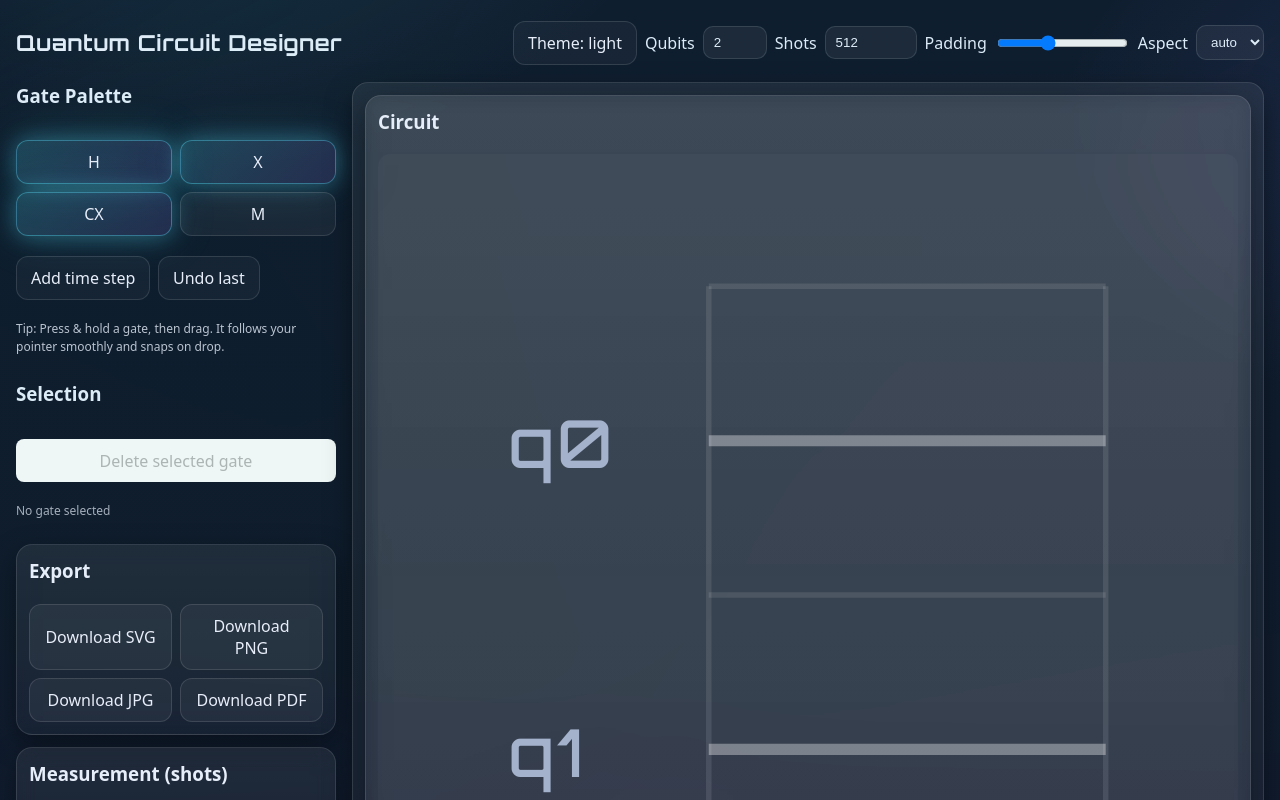
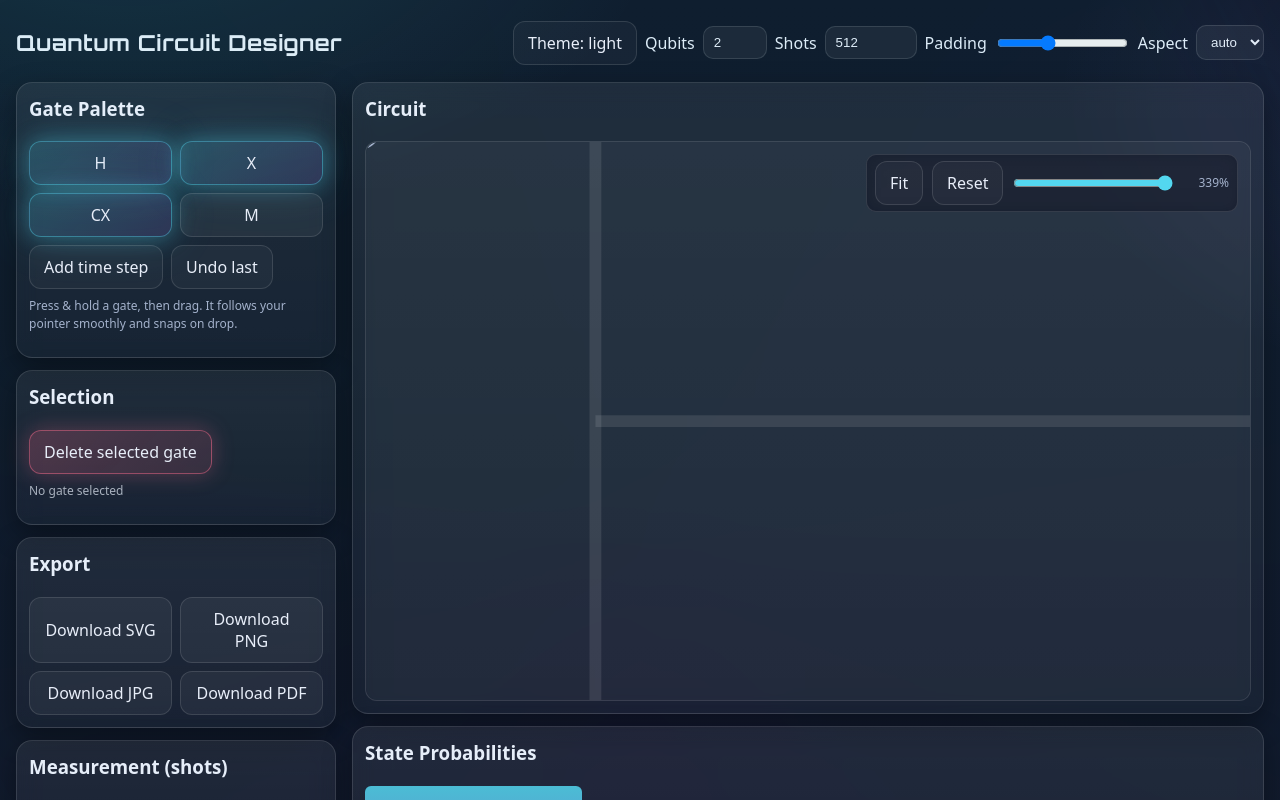
Before and after one commit to marlomb/quantum-circuit-starter, a React (Vite) app: page / in a window 1280 px wide. Shown: the top 800 px of the page. Built offline with nearby package versions, Linux system fonts and the light colour scheme.

Commit message:
style: soften neon palette, transparent SVG bg, glass cards

```diff
--- a/src/App.tsx
+++ b/src/App.tsx
@@ -145,12 +145,12 @@ const GATE_LABEL: Record<GateType, string> = {
 
 const THEMES = {
   light: {
-    bg: "rgba(255,255,255,0.02)",   // almost transparent to show neon bg
-    grid: "rgba(255,255,255,0.10)", // soft grid
-    wire: "rgba(255,255,255,0.35)", // softer wires
-    gate: "#e6eef9",                // readable stroke/fill
+    bg: "rgba(255,255,255,0.02)",
+    grid: "rgba(255,255,255,0.10)",
+    wire: "rgba(255,255,255,0.35)",
+    gate: "#e6eef9",
     text: "#e6eef9",
-    select: "#53d7f0",              // matches --cyan
+    select: "#53d7f0",
     label: "#a4b2cc",
   },
   dark: {
@@ -162,7 +162,7 @@ const THEMES = {
     select: "#53d7f0",
     label: "#a4b2cc",
   },
-} as const;
+};
 type ThemeKey = keyof typeof THEMES;
 
 // ================= Main App =================
@@ -187,6 +187,12 @@ export default function App() {
         transformPx?: { tx: number; ty: number }; // live pixel transform for smooth tracking
       }
   >(null);
+
+  // zoom & pan state for the circuit canvas
+  const [canvasZoom, setCanvasZoom] = useState(1);
+  const [pan, setPan] = useState<{ x: number; y: number }>({ x: 0, y: 0 });
+  const svgContainerRef = useRef<HTMLDivElement | null>(null);
+  const [fitKey, setFitKey] = useState(0); // bump to trigger "fit to view"
 
   const svgRef = useRef<SVGSVGElement | null>(null);
 
@@ -228,6 +234,8 @@ export default function App() {
     const nClamped = Math.max(1, Math.min(12, n));
     setCircuit(() => emptyCircuit(nClamped));
     setSelected(null);
+    // refit on qubit change
+    setFitKey((k) => k + 1);
   };
 
   const deleteSelectedGate = () => {
@@ -284,7 +292,7 @@ export default function App() {
     if (!ctx) throw new Error("Canvas not supported");
     await new Promise<void>((resolve) => {
       img.onload = () => {
-        ctx.fillStyle = themeBg;
+        ctx.fillStyle = themeBg as string;
         ctx.fillRect(0, 0, can.width, can.height);
         ctx.drawImage(img, 0, 0, can.width, can.height);
         resolve();
@@ -321,29 +329,53 @@ export default function App() {
   const T = THEMES[theme];
 
   return (
-
-    <div className="neon-bg" style={{ color: T.text, fontFamily: "ui-sans-serif, system-ui, -apple-system, Segoe UI, Roboto" }}>
+    <div
+      className="neon-bg"
+      style={{ color: T.text, fontFamily: "ui-sans-serif, system-ui, -apple-system, Segoe UI, Roboto" }}
+    >
       <div className="app-wrap">
         <header className="row" style={{ justifyContent: "space-between", marginBottom: 12 }}>
-        <h1 className="h1" style={{ fontSize: 22, fontWeight: 700 }}>Quantum Circuit Designer</h1>
+          <h1 className="h1" style={{ fontSize: 22, fontWeight: 700 }}>
+            Quantum Circuit Designer
+          </h1>
           <div className="row">
             <button className="btn btn-ghost" onClick={() => setTheme(theme === "light" ? "dark" : "light")}>
               Theme: {theme}
             </button>
             <label>
               Qubits
-            <input className="input" type="number" min={1} max={12} value={circuit.nQubits}
-              onChange={(e) => setQubits(parseInt(e.target.value || "1"))} style={{ width: 64 }} />
+              <input
+                className="input"
+                type="number"
+                min={1}
+                max={12}
+                value={circuit.nQubits}
+                onChange={(e) => setQubits(parseInt(e.target.value || "1"))}
+                style={{ width: 64 }}
+              />
             </label>
             <label>
               Shots
-            <input className="input" type="number" min={1} max={100000} value={shots}
-              onChange={(e) => setShots(parseInt(e.target.value || "512"))} style={{ width: 92 }} />
+              <input
+                className="input"
+                type="number"
+                min={1}
+                max={100000}
+                value={shots}
+                onChange={(e) => setShots(parseInt(e.target.value || "512"))}
+                style={{ width: 92 }}
+              />
             </label>
             <label>
               Padding
-            <input className="range" type="range" min={0} max={64} value={padding}
-              onChange={(e) => setPadding(parseInt(e.target.value))} />
+              <input
+                className="range"
+                type="range"
+                min={0}
+                max={64}
+                value={padding}
+                onChange={(e) => setPadding(parseInt(e.target.value))}
+              />
             </label>
             <label>
               Aspect
@@ -359,27 +391,42 @@ export default function App() {
 
         <section className="responsive-grid" style={{ display: "grid", gap: 16 }}>
           {/* Left: Controls */}
-          <div style={{ display: "flex", flexDirection: "column", gap: 12 }}>
           <div className="stack">
+            <div className="card" style={{ padding: 12 }}>
               <h3 style={{ marginTop: 0 }}>Gate Palette</h3>
               <div className="grid-2">
-                <button className="btn btn-primary" onClick={() => addGate("H", 0, circuit.moments.length)}>H</button>
-                <button className="btn btn-primary" onClick={() => addGate("X", 0, circuit.moments.length)}>X</button>
-                <button className="btn btn-primary" onClick={() => addGate("CX", 0, circuit.moments.length, 1)}>CX</button>
-                <button className="btn" onClick={() => addGate("MEASURE", 0, circuit.moments.length)}>M</button>
+                <button className="btn btn-primary" onClick={() => addGate("H", 0, circuit.moments.length)}>
+                  H
+                </button>
+                <button className="btn btn-primary" onClick={() => addGate("X", 0, circuit.moments.length)}>
+                  X
+                </button>
+                <button
+                  className="btn btn-primary"
+                  onClick={() => addGate("CX", 0, circuit.moments.length, 1)}
+                >
+                  CX
+                </button>
+                <button className="btn" onClick={() => addGate("MEASURE", 0, circuit.moments.length)}>
+                  M
+                </button>
               </div>
               <div className="row" style={{ marginTop: 8 }}>
-                <button className="btn btn-ghost" onClick={addMoment}>Add time step</button>
-                <button className="btn btn-ghost" onClick={removeLast}>Undo last</button>
+                <button className="btn btn-ghost" onClick={addMoment}>
+                  Add time step
+                </button>
+                <button className="btn btn-ghost" onClick={removeLast}>
+                  Undo last
+                </button>
               </div>
-              <p style={{ fontSize: 12, opacity: 0.8, marginTop: 8 }}>
-                Tip: Press & hold a gate, then drag. It follows your pointer smoothly and snaps on drop.
+              <p className="subtle" style={{ fontSize: 12, marginTop: 8 }}>
+                Press & hold a gate, then drag. It follows your pointer smoothly and snaps on drop.
               </p>
             </div>
 
-            <div className="stack">
+            <div className="card" style={{ padding: 12 }}>
               <h3 style={{ marginTop: 0 }}>Selection</h3>
-              <button onClick={deleteSelectedGate} disabled={!selected}>
+              <button className="btn btn-danger" onClick={deleteSelectedGate} disabled={!selected}>
                 Delete selected gate
               </button>
               {!selected && (
@@ -390,10 +437,18 @@ export default function App() {
             <div className="card" style={{ padding: 12 }}>
               <h3 style={{ marginTop: 0 }}>Export</h3>
               <div className="grid-2">
-                <button className="btn" onClick={downloadSVG}>Download SVG</button>
-                <button className="btn" onClick={downloadPNG}>Download PNG</button>
-                <button className="btn" onClick={downloadJPG}>Download JPG</button>
-                <button className="btn" onClick={downloadPDF}>Download PDF</button>
+                <button className="btn" onClick={downloadSVG}>
+                  Download SVG
+                </button>
+                <button className="btn" onClick={downloadPNG}>
+                  Download PNG
+                </button>
+                <button className="btn" onClick={downloadJPG}>
+                  Download JPG
+                </button>
+                <button className="btn" onClick={downloadPDF}>
+                  Download PDF
+                </button>
               </div>
             </div>
 
@@ -404,9 +459,40 @@ export default function App() {
           </div>
 
           {/* Right: Canvas + Probs */}
-          <div className="card" style={{ padding: 12 }}>
+          <div className="stack">
             <div className="card" style={{ padding: 12 }}>
               <h3 style={{ marginTop: 0 }}>Circuit</h3>
+
+              <div className="canvas-shell" ref={svgContainerRef}>
+                {/* Zoom toolbar */}
+                <div className="zoom-toolbar">
+                  <button className="btn btn-ghost" onClick={() => setFitKey((k) => k + 1)}>
+                    Fit
+                  </button>
+                  <button
+                    className="btn btn-ghost"
+                    onClick={() => {
+                      setCanvasZoom(1);
+                      setPan({ x: 0, y: 0 });
+                    }}
+                  >
+                    Reset
+                  </button>
+                  <input
+                    className="zoom-range"
+                    type="range"
+                    min={0.4}
+                    max={2.5}
+                    step={0.05}
+                    value={canvasZoom}
+                    onChange={(e) => setCanvasZoom(parseFloat(e.target.value))}
+                    title={`Zoom: ${(canvasZoom * 100).toFixed(0)}%`}
+                  />
+                  <span className="subtle" style={{ fontSize: 12, width: 46, textAlign: "right" }}>
+                    {(canvasZoom * 100).toFixed(0)}%
+                  </span>
+                </div>
+
                 <CircuitSVG
                   circuit={circuit}
                   padding={padding}
@@ -419,7 +505,15 @@ export default function App() {
                   drag={drag}
                   setDrag={setDrag}
                   setCircuit={setCircuit}
+                  // zoom/pan props
+                  zoom={canvasZoom}
+                  pan={pan}
+                  setPan={setPan}
+                  containerRef={svgContainerRef}
+                  fitKey={fitKey}
+                  onZoomChange={setCanvasZoom}
                 />
+              </div>
             </div>
 
             <div className="card" style={{ padding: 12 }}>
@@ -434,10 +528,14 @@ export default function App() {
 }
 
 function PaletteButton({ label, onClick }: { label: string; onClick: () => void }) {
-  return <button className="btn btn-primary" onClick={onClick}>{label}</button>;
+  return (
+    <button className="btn btn-primary" onClick={onClick}>
+      {label}
+    </button>
+  );
 }
 
-// ================= CircuitSVG (press-and-hold + smooth drag) =================
+// ================= CircuitSVG (press-and-hold + smooth drag + zoom/pan) =================
 function CircuitSVG({
   circuit,
   padding,
@@ -450,6 +548,13 @@ function CircuitSVG({
   drag,
   setDrag,
   setCircuit,
+  // zoom/pan
+  zoom,
+  pan,
+  setPan,
+  containerRef,
+  fitKey,
+  onZoomChange,
 }: {
   circuit: Circuit;
   padding: number;
@@ -470,6 +575,12 @@ function CircuitSVG({
   };
   setDrag: React.Dispatch<React.SetStateAction<any>>;
   setCircuit: React.Dispatch<React.SetStateAction<Circuit>>;
+  zoom: number;
+  pan: { x: number; y: number };
+  setPan: React.Dispatch<React.SetStateAction<{ x: number; y: number }>>;
+  containerRef: React.RefObject<HTMLDivElement | null>;
+  fitKey: number;
+  onZoomChange: (z: number) => void;
 }) {
   const T = THEMES[themeKey];
   const cellW = 72;
@@ -480,14 +591,16 @@ function CircuitSVG({
   const width = padding * 2 + labelW + cols * cellW;
   const height = padding * 2 + wires * cellH;
 
-  const viewBox = useMemo(() => {
-    if (aspect === "auto") return `0 0 ${width} ${height}`;
-    const [aw, ah] = aspect.split(":").map(Number);
-    const targetH = (height * aw) / ah;
-    const vbH = Math.max(height, targetH);
-    const vbW = (vbH * aw) / ah;
-    return `0 0 ${vbW} ${vbH}`;
-  }, [width, height, aspect]);
+  // --- viewBox with zoom/pan ---
+  const contentW = width;
+  const contentH = height;
+
+  const [vx, vy, vw, vh] = useMemo(() => {
+    const vw = contentW / zoom;
+    const vh = contentH / zoom;
+    return [pan.x, pan.y, vw, vh];
+  }, [contentW, contentH, zoom, pan]);
+  const viewBox = `${vx} ${vy} ${vw} ${vh}`;
 
   // --- Press & Hold to start drag
   const HOLD_MS = 200;
@@ -524,7 +637,7 @@ function CircuitSVG({
     pendingRef.current = null;
   };
 
-  // --- coords helpers
+  // --- coords helpers (respects viewBox; CTM handles transforms)
   const toLocalFromXY = (clientX: number, clientY: number) => {
     const svg = svgRef.current!;
     const pt = svg.createSVGPoint();
@@ -556,31 +669,47 @@ function CircuitSVG({
   };
   useEffect(() => () => { if (rafId.current) cancelAnimationFrame(rafId.current); }, []);
 
-  // --- pointer move handlers (continuous tracking)
-  const onMouseMove = (e: React.MouseEvent<SVGSVGElement>) => {
+  // --- panning (Space+drag or middle mouse)
+  const [spaceDown, setSpaceDown] = useState(false);
+  const panStart = useRef<{ x: number; y: number; vx: number; vy: number } | null>(null);
+
+  useEffect(() => {
+    const kd = (e: KeyboardEvent) => { if (e.code === "Space") setSpaceDown(true); };
+    const ku = (e: KeyboardEvent) => { if (e.code === "Space") setSpaceDown(false); };
+    window.addEventListener("keydown", kd);
+    window.addEventListener("keyup", ku);
+    return () => { window.removeEventListener("keydown", kd); window.removeEventListener("keyup", ku); };
+  }, []);
+
+  const startPan = (clientX: number, clientY: number) => {
+    panStart.current = { x: clientX, y: clientY, vx: pan.x, vy: pan.y };
+  };
+  const movePan = (clientX: number, clientY: number) => {
+    if (!panStart.current || !containerRef.current) return;
+    // convert pixel delta to SVG units (depends on zoom and container size)
+    const dxPx = clientX - panStart.current.x;
+    const dyPx = clientY - panStart.current.y;
+    const pw = containerRef.current.clientWidth || 1;
+    const ph = containerRef.current.clientHeight || 1;
+    const dx = dxPx * (contentW / (pw * zoom));
+    const dy = dyPx * (contentH / (ph * zoom));
+    setPan({ x: panStart.current.vx - dx, y: panStart.current.vy - dy });
+  };
+  const endPan = () => { panStart.current = null; };
+
+  // --- pointer move handlers (continuous tracking for gate drag)
+  const handleDragMove = (clientX: number, clientY: number) => {
     if (!drag) return;
-    const { x, y } = toLocalFromXY(e.clientX, e.clientY);
+    const { x, y } = toLocalFromXY(clientX, clientY);
     const baseX = drag.t * cellW + drag.dx;
     const baseQ = drag.targets[0]; // for CX, this is control row
     const baseY = baseQ * cellH + drag.dy;
     schedulePx(x - baseX, y - baseY);
   };
 
-  const onTouchMove = (e: React.TouchEvent<SVGSVGElement>) => {
-    if (!drag) return;
-    const t0 = e.touches[0];
-    if (!t0) return;
-    const { x, y } = toLocalFromXY(t0.clientX, t0.clientY);
-    const baseX = drag.t * cellW + drag.dx;
-    const baseQ = drag.targets[0];
-    const baseY = baseQ * cellH + drag.dy;
-    schedulePx(x - baseX, y - baseY);
-    e.preventDefault();
-  };
-
   // --- drop logic (snap to grid on release)
-  const dropAt = (x: number, y: number) => {
-    // compute snapped column/row from pointer at release
+  const dropAtLocal = (clientX: number, clientY: number) => {
+    const { x, y } = toLocalFromXY(clientX, clientY);
     let tNew = clamp(Math.round((x - drag!.dx) / cellW), 0, Math.max(0, cols - 1));
     if (tNew >= cols) {
       setCircuit((c) => {
@@ -623,22 +752,78 @@ function CircuitSVG({
     cancelHold();
   };
 
-  const onMouseUp = (e: React.MouseEvent<SVGSVGElement>) => {
+  // --- Fit to container whenever fitKey changes or content size changes
+  useEffect(() => {
+    const el = containerRef.current;
+    const svg = svgRef.current;
+    if (!el || !svg) return;
+    const pw = el.clientWidth;
+    const ph = el.clientHeight;
+    if (pw <= 0 || ph <= 0) return;
+
+    const margin = 16; // px
+    const fitX = contentW / Math.max(1, pw - margin);
+    const fitY = contentH / Math.max(1, ph - margin);
+    const z = 1 / Math.max(fitX, fitY);
+
+    const vw = contentW / z;
+    const vh = contentH / z;
+    const nx = (contentW - vw) / 2;
+    const ny = (contentH - vh) / 2;
+
+    onZoomChange(+z.toFixed(2));
+    setPan({ x: nx, y: ny });
+    // eslint-disable-next-line react-hooks/exhaustive-deps
+  }, [fitKey, contentW, contentH]);
+
+  // --- SVG event bindings (wrap panning + dragging)
+  const onMouseDownWrapper = (e: React.MouseEvent<SVGSVGElement>) => {
+    if (e.button === 1 /* middle */ || (e.button === 0 && (e as any).nativeEvent?.buttons === 1 && (e as any).nativeEvent?.shiftKey) || (e.button === 0 && (e as any).nativeEvent && (e as any).nativeEvent?.which === 1 && (e as any).nativeEvent?.ctrlKey)) {
+      // alt/ctrl/shift optional variants if you want, but primary: middle or Space in move handler
+      e.preventDefault();
+    }
+    if (e.button === 1 || (e.button === 0 && (e as any).nativeEvent?.buttons === 1 && (e as any).nativeEvent?.altKey)) {
+      // middle or left+Alt starts pan (optional)
+      startPan(e.clientX, e.clientY);
+    }
+  };
+
+  const onMouseMoveWrapper = (e: React.MouseEvent<SVGSVGElement>) => {
+    if (spaceDown || panStart.current) {
+      // pan mode
+      if (!panStart.current) startPan(e.clientX, e.clientY);
+      movePan(e.clientX, e.clientY);
+      return;
+    }
+    // gate drag preview
+    if (drag) handleDragMove(e.clientX, e.clientY);
+  };
+
+  const onMouseUpWrapper = (e: React.MouseEvent<SVGSVGElement>) => {
+    if (panStart.current) {
+      endPan();
+      return;
+    }
     if (drag) {
-      const { x, y } = toLocalFromXY(e.clientX, e.clientY);
-      dropAt(x, y);
+      dropAtLocal(e.clientX, e.clientY);
       return;
     }
     if (pendingRef.current) cancelHold();
   };
 
-  const onTouchEnd = (e: React.TouchEvent<SVGSVGElement>) => {
+  const onTouchMoveWrapper = (e: React.TouchEvent<SVGSVGElement>) => {
+    if (!drag) return;
+    const t0 = e.touches[0];
+    if (!t0) return;
+    handleDragMove(t0.clientX, t0.clientY);
+    e.preventDefault();
+  };
+
+  const onTouchEndWrapper = (e: React.TouchEvent<SVGSVGElement>) => {
     if (drag) {
       const t0 = e.changedTouches[0];
-      if (t0) {
-        const { x, y } = toLocalFromXY(t0.clientX, t0.clientY);
-        dropAt(x, y);
-      } else {
+      if (t0) dropAtLocal(t0.clientX, t0.clientY);
+      else {
         setDrag(null);
         cancelHold();
       }
@@ -648,12 +833,43 @@ function CircuitSVG({
     if (pendingRef.current) cancelHold();
   };
 
+  const onWheelWrapper = (e: React.WheelEvent<SVGSVGElement>) => {
+    // Ctrl/Meta wheel zoom (also catches pinch on many trackpads)
+    if (e.ctrlKey || e.metaKey) {
+      e.preventDefault();
+      const delta = -e.deltaY; // up => positive
+      const factor = Math.exp(delta * 0.0015);
+      const newZ = Math.min(2.5, Math.max(0.4, zoom * factor));
+
+      const svg = svgRef.current!;
+      const pt = svg.createSVGPoint();
+      pt.x = e.clientX;
+      pt.y = e.clientY;
+      const ctm = svg.getScreenCTM();
+      if (!ctm) return;
+      const inv = ctm.inverse();
+      const p = pt.matrixTransform(inv); // svg coords
+
+      const vw0 = contentW / zoom;
+      const vh0 = contentH / zoom;
+      const vw1 = contentW / newZ;
+      const vh1 = contentH / newZ;
+
+      const nx = pan.x + (p.x - pan.x) - (p.x - pan.x) * (vw1 / vw0);
+      const ny = pan.y + (p.y - pan.y) - (p.y - pan.y) * (vh1 / vh0);
+
+      onZoomChange(+newZ.toFixed(2));
+      setPan({ x: nx, y: ny });
+    }
+  };
+
   return (
     <svg
       ref={svgRef}
       viewBox={viewBox}
       width="100%"
-      style={{ background: T.bg, borderRadius: 12, touchAction: "none" }}
+      height="100%" // fill the shell
+      style={{ background: T.bg, borderRadius: 12, touchAction: "none", display: "block" }}
       shapeRendering="geometricPrecision"
       onClick={(e) => {
         if ((e.target as Element).tagName === "svg") {
@@ -661,15 +877,27 @@ function CircuitSVG({
           onDeselect();
         }
       }}
-      onMouseMove={onMouseMove}
-      onMouseUp={onMouseUp}
-      onTouchMove={onTouchMove}
-      onTouchEnd={onTouchEnd}
+      // wrappers
+      onMouseDown={onMouseDownWrapper}
+      onMouseMove={onMouseMoveWrapper}
+      onMouseUp={onMouseUpWrapper}
+      onMouseLeave={() => { if (panStart.current) endPan(); }}
+      onTouchMove={onTouchMoveWrapper}
+      onTouchEnd={onTouchEndWrapper}
+      onWheel={onWheelWrapper}
     >
       <g transform={`translate(${padding}, ${padding})`}>
         {/* qubit labels */}
         {Array.from({ length: wires }).map((_, q) => (
-          <text key={q} x={0} y={q * cellH + cellH / 2 + 5} textAnchor="start" fill={T.label} fontSize={12} style={{ fontFamily: "Orbitron, ui-sans-serif", letterSpacing: ".5px" }}>
+          <text
+            key={q}
+            x={0}
+            y={q * cellH + cellH / 2 + 5}
+            textAnchor="start"
+            fill={T.label}
+            fontSize={12}
+            style={{ fontFamily: "Orbitron, ui-sans-serif", letterSpacing: ".5px" }}
+          >
             {`q${q}`}
           </text>
         ))}
@@ -795,7 +1023,8 @@ const GateSVG = React.memo(function GateSVG({
     const yT = yCenter(cIdx + diff);
 
     return (
-      <g className={selected ? "glow-strong" : "glow-soft"}
+      <g
+        className={selected ? "glow-strong" : "glow-soft"}
         transform={`translate(${tx}, ${ty})`}
         style={{ cursor: "grab", willChange: "transform" }}
         onMouseDown={(e) => handleMouseDown(e, xCenter, cellH / 2)}
@@ -820,7 +1049,8 @@ const GateSVG = React.memo(function GateSVG({
   const label = GATE_LABEL[gate.type];
 
   return (
-    <g  className={selected ? "glow-strong" : "glow-soft"}
+    <g
+      className={selected ? "glow-strong" : "glow-soft"}
       transform={`translate(${tx}, ${ty})`}
       style={{ cursor: "grab", willChange: "transform" }}
       onMouseDown={(e) => handleMouseDown(e, xCenter, cellH / 2)}
@@ -838,9 +1068,29 @@ const GateSVG = React.memo(function GateSVG({
         pointerEvents="all"
       />
       {selected && (
-        <rect x={x - 4} y={y - 4} width={w + 8} height={h + 8} rx={10} ry={10} fill="none" stroke={selColor} strokeWidth={2} />
+        <rect
+          x={x - 4}
+          y={y - 4}
+          width={w + 8}
+          height={h + 8}
+          rx={10}
+          ry={10}
+          fill="none"
+          stroke={selColor}
+          strokeWidth={2}
+        />
       )}
-      <rect x={x} y={y} width={w} height={h} rx={8} ry={8} fill="none" stroke={selected ? selColor : gateColor} strokeWidth={selected ? 3 : 2} />
+      <rect
+        x={x}
+        y={y}
+        width={w}
+        height={h}
+        rx={8}
+        ry={8}
+        fill="none"
+        stroke={selected ? selColor : gateColor}
+        strokeWidth={selected ? 3 : 2}
+      />
       <text x={x + w / 2} y={y + h / 2 + 5} fontSize={16} textAnchor="middle" fill={selected ? selColor : gateColor}>
         {label}
       </text>
--- a/src/theme.css
+++ b/src/theme.css
@@ -121,3 +121,56 @@ html, body, #root {
 @media (max-width: 900px) {
   .responsive-grid { grid-template-columns: 1fr; }
 }
+
+.canvas-shell {
+  position: relative;
+  height: 70vh;      /* visible area */
+  min-height: 360px;
+  max-height: 85vh;
+  border: 1px solid var(--glass-stroke);
+  border-radius: 12px;
+  background: rgba(255,255,255,0.02);
+  overflow: hidden;  /* we’ll pan inside the SVG, not with scrollbars */
+}
+
+/* tiny toolbar inside the canvas card */
+/* Canvas shell + zoom toolbar */
+.canvas-shell {
+  position: relative;
+  height: 70vh;
+  min-height: 360px;
+  max-height: 85vh;
+  border: 1px solid var(--glass-stroke);
+  border-radius: 12px;
+  background: rgba(255,255,255,0.02);
+  overflow: hidden;
+}
+
+.zoom-toolbar {
+  position: absolute;
+  right: 12px;
+  top: 12px;
+  display: flex;
+  gap: 8px;
+  align-items: center;
+  background: rgba(10,16,32,0.6);
+  border: 1px solid var(--glass-stroke);
+  border-radius: 10px;
+  padding: 6px 8px;
+  backdrop-filter: blur(8px);
+}
+
+.zoom-range {
+  width: 160px;
+  accent-color: var(--cyan);
+}
+
+/* Full-bleed + responsive (if not already in your file) */
+html, body, #root { width: 100%; height: 100%; margin: 0; padding: 0; }
+* { box-sizing: border-box; }
+.neon-bg { width: 100vw; min-height: 100vh; }
+.app-wrap { width: 100%; padding: 16px; }
+.responsive-grid { grid-template-columns: 320px 1fr; }
+@media (max-width: 900px) {
+  .responsive-grid { grid-template-columns: 1fr; }
+}
```
Lines whose indentation alone changed are shown as unchanged.
